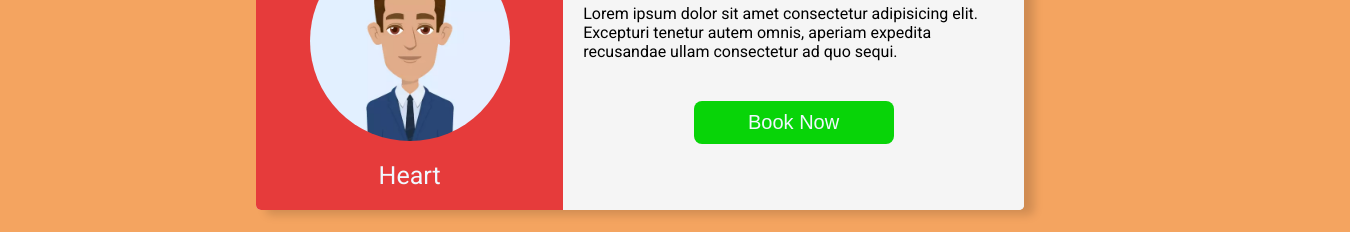
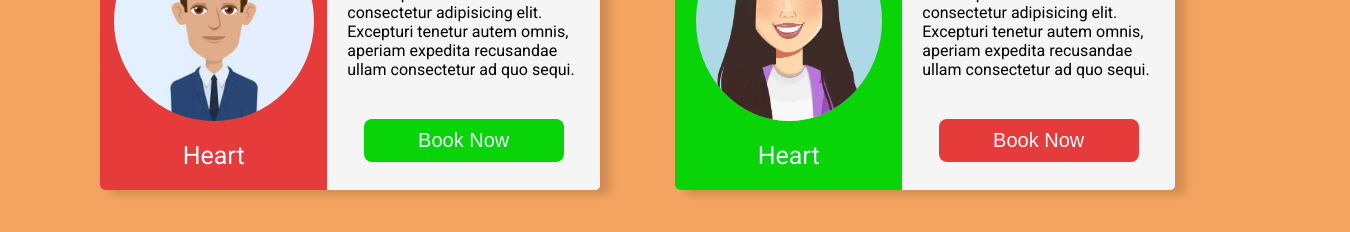
Before and after one commit to Sai17122002/United-Well-Being-Foundation--Assignment, a plain HTML site: page index.html in a window 1280 px wide. Shown: the part 248-480 px from the top of the page, 1350 px wide, since content can reach past the window. Drawn offline with Linux system fonts and the light colour scheme.

Commit message:
Second Commit

```diff
--- a/index.html
+++ b/index.html
@@ -5,7 +5,7 @@
     <meta http-equiv="X-UA-Compatible" content="IE=edge" />
     <meta name="viewport" content="width=device-width, initial-scale=1.0" />
     <link rel="stylesheet" href="styles.css" />
-    <title>Document</title>
+    <title>Psychologist</title>
   </head>
   <body>
     <div class="parent">
--- a/styles.css
+++ b/styles.css
@@ -13,11 +13,11 @@ body {
 }
 
 .parent {
-  width: 1400px;
+  width: 1250px;
   display: grid;
-  grid-template-columns: 47% 47%;
+  grid-template-columns: 40% 40%;
   grid-gap: 6%;
-  margin: 0 auto;
+  margin-left: 100px;
 }
 
 .parent .card,
@@ -29,7 +29,7 @@ body {
 }
 
 .photo {
-  width: 40%;
+  width: 50%;
   display: flex;
   flex-direction: column;
   align-items: center;
@@ -122,7 +122,7 @@ img.women {
   transition: all 0.5s ease;
 }
 
-@media only screen and (max-width: 1400px) {
+@media only screen and (max-width: 1150px) {
   .parent {
     display: flex;
     flex-direction: column;
@@ -169,15 +169,3 @@ img.women {
     width: 300px;
   }
 }
-
-/* @media only screen and (min-width: 500px) and (max-width: 1700px) {
-  body {
-    width: 950px;
-  }
-  .parent {
-    display: flex;
-    flex-direction: column;
-    width: 300px;
-    margin: 20px;
-  }
-} */
```
